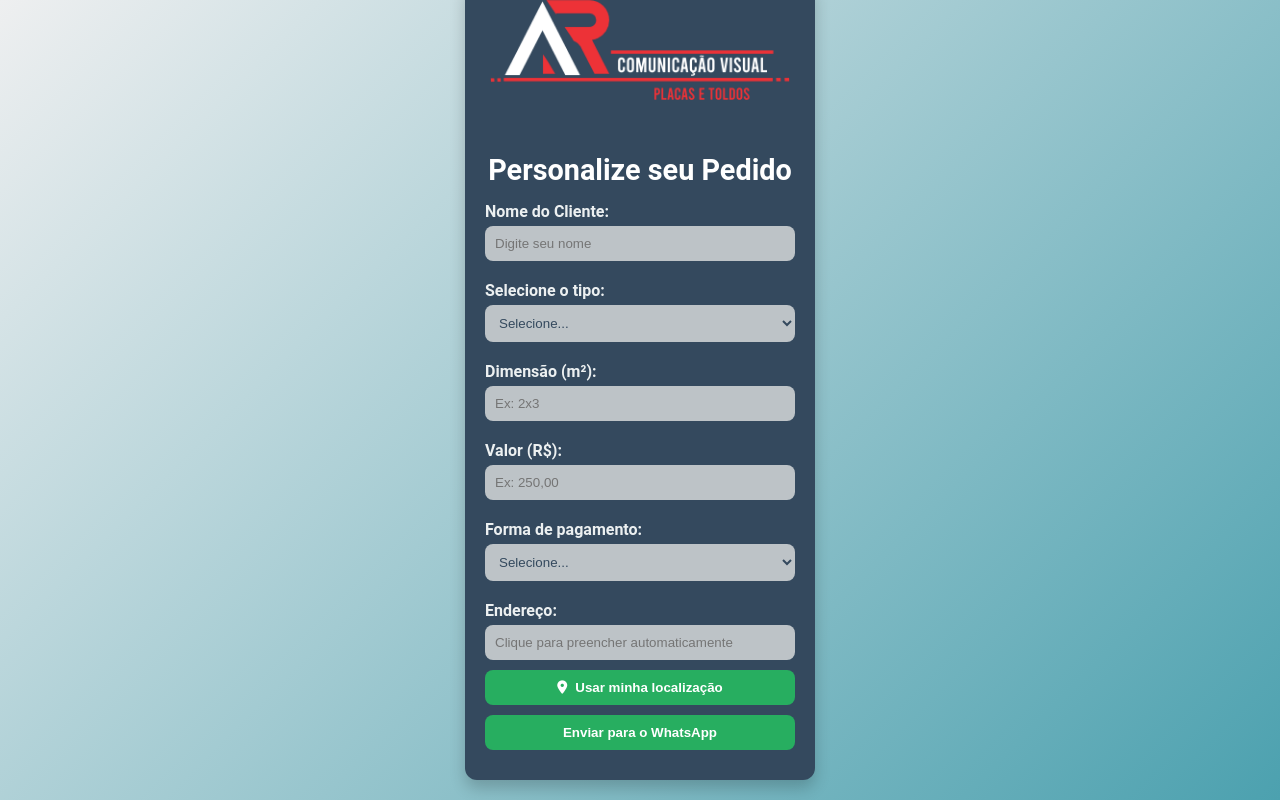
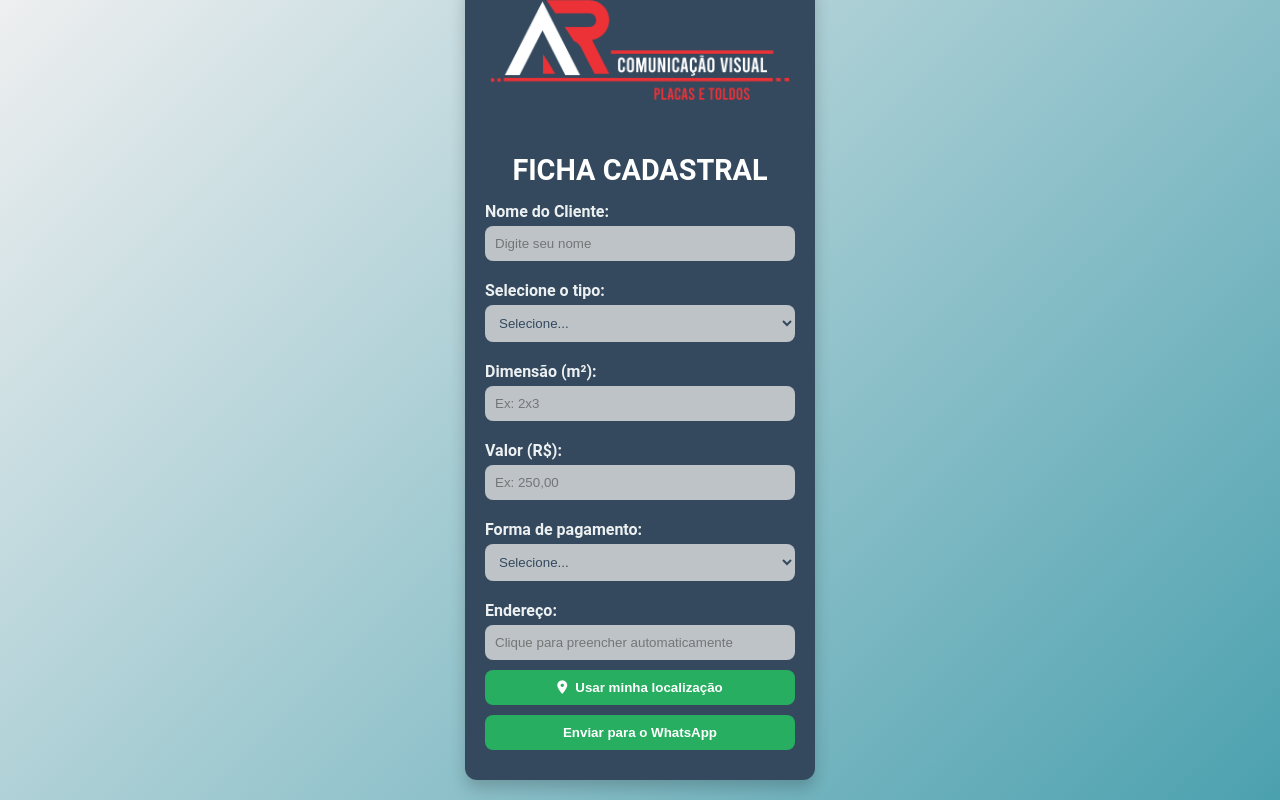
Before and after one commit to andre436/A.R-CADASTRO, a plain HTML site: page index.html in a window 1280 px wide. Drawn offline with Linux system fonts and the light colour scheme; files whose address does not match are found by name.

Commit message:
Update index.html

```diff
--- a/index.html
+++ b/index.html
@@ -3,7 +3,7 @@
 <head>
   <meta charset="UTF-8">
   <meta name="viewport" content="width=device-width, initial-scale=1.0">
-  <title>Personalizar Pedido</title>
+  <title>A.R Ficha Cadastral</title>
   <link rel="stylesheet" href="style.css">
   <link href="https://cdnjs.cloudflare.com/ajax/libs/font-awesome/6.0.0-beta3/css/all.min.css" rel="stylesheet">
 </head>
@@ -13,7 +13,7 @@
     <!-- Logo -->
     <img src="C:\Users\User\Desktop\placas renato\LGO.jpg" alt="Logo" class="logo">
 
-    <h1>Personalize seu Pedido</h1>
+    <h1>FICHA CADASTRAL</h1>
 
     <!-- Formulário -->
     <form>
```
